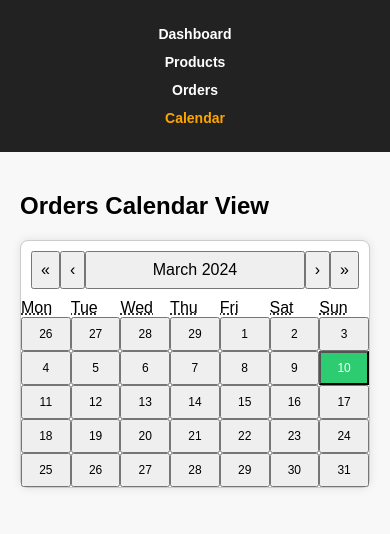
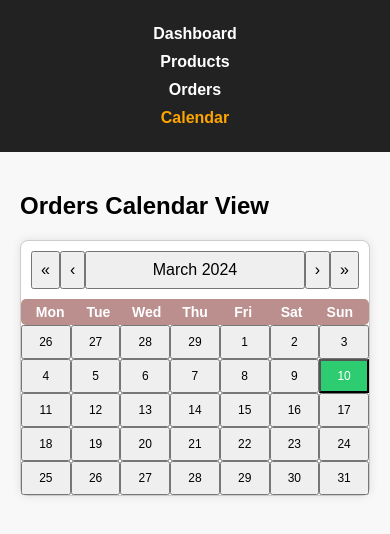
Before and after one commit to raghuvarun836/ERP_System, a React (Create React App) app: page /calendar in a window 390 px wide. Shown: the top 534 px of the page. Built offline with nearby package versions, Linux system fonts and the light colour scheme.

Commit message:
made the modals responsive and adjusted some colors

```diff
--- a/src/App.css
+++ b/src/App.css
@@ -65,11 +65,6 @@ body {
     gap: 10px;
   }
 
-  .nav a {
-    padding: 8px;
-    font-size: 14px;
-  }
-
   table {
     overflow-x: auto; /* horizontal scroll to tables */
     display: block;
@@ -81,4 +76,8 @@ body {
     min-width: 100px;
     box-sizing: border-box;
   }
+
+  .modal{
+    width: 80%;
+  }
 }
--- a/src/components/Orders.css
+++ b/src/components/Orders.css
@@ -87,9 +87,3 @@
   .view-button:hover{
     background-color: #4caf50;
   }
-
-  @media (max-width: 600px) {
-    .modal {
-      max-width: 90%;
-    }
-  }
--- a/src/components/Orders.jsx
+++ b/src/components/Orders.jsx
@@ -46,7 +46,6 @@ function Orders() {
     <div className='container'>
       <h2>Orders Management</h2>
 
-      {/* View Order Modal */}
       <Modal
         isOpen={isViewModalOpen}
         onRequestClose={() => setViewModalOpen(false)}
--- a/src/components/OrdersCalendarView.css
+++ b/src/components/OrdersCalendarView.css
@@ -14,6 +14,27 @@
   border-radius: 8px;
   box-shadow: 0 0 10px rgba(0, 0, 0, 0.1);
 }
+
+.react-calendar__month-view__weekdays {
+  display: flex;
+  justify-content: space-between;
+  background-color: rosybrown;
+  color: #fff;
+  padding: 5px;
+  border-radius: 5px;
+}
+
+.react-calendar__month-view__weekdays__weekday {
+  flex: 1;
+  text-align: center;
+  font-size: 14px;
+  font-weight: bold;
+}
+
+.react-calendar__month-view__weekdays__weekday abbr {
+  text-decoration: none;
+}
+
 
 .react-calendar__tile {
   padding: 8px;
@@ -94,8 +115,4 @@
   .calendar-container {
     margin-top: 10px;
   }
-
-  .modal {
-    max-width: 100%;
-  }
 }
--- a/src/components/OrdersCalendarView.jsx
+++ b/src/components/OrdersCalendarView.jsx
@@ -5,7 +5,6 @@ import initialOrders from './orderData';
 import './OrdersCalendarView.css';
 
 function OrdersCalendarView() {
-  // Remove setOrders if not used
   const [selectedDate, setSelectedDate] = useState(new Date());
   const [selectedOrders, setSelectedOrders] = useState([]);
   const [selectedDeliveries, setSelectedDeliveries] = useState([]);
@@ -34,7 +33,6 @@ function OrdersCalendarView() {
     <div className='container'>
       <h2>Orders Calendar View</h2>
 
-      {/* Calendar */}
       <div className="calendar-container">
         <Calendar
           onChange={handleDateChange}
@@ -42,7 +40,6 @@ function OrdersCalendarView() {
         />
       </div>
 
-      {/* Orders Modal */}
       <Modal
         isOpen={isModalOpen}
         onRequestClose={handleModalClose}
@@ -63,7 +60,6 @@ function OrdersCalendarView() {
         </div>
 
         <div>
-          {/* Display deliveries */}
           <h3>Deliveries:</h3>
           {selectedDeliveries.map((delivery) => (
             <div key={delivery.id}>
--- a/src/components/Products.css
+++ b/src/components/Products.css
@@ -133,8 +133,4 @@ tr:hover {
     font-size: 12px;
     padding: 8px;
   }
-
-  .modal {
-    width: 80%;
-  }
 }
--- a/src/components/Products.jsx
+++ b/src/components/Products.jsx
@@ -49,7 +49,6 @@ function Products() {
     <div className='container'>
       <h2>Products Management</h2>
 
-      {/* Add Product Modal */}
       <Modal
         isOpen={isAddModalOpen}
         onRequestClose={() => setAddModalOpen(false)}
@@ -95,7 +94,6 @@ function Products() {
         </div>
       </Modal>
 
-      {/* Edit Product Modal */}
       <Modal
         isOpen={isEditModalOpen}
         onRequestClose={() => setEditModalOpen(false)}
--- a/src/components/orderData.jsx
+++ b/src/components/orderData.jsx
@@ -2,7 +2,7 @@ const initialOrders = [
     { id: 1, customerName: 'Ramesh', orderDate: '2024-03-25', expectedDeliveryDate: '2024-03-30', status: 'Pending' },
     { id: 2, customerName: 'Suresh', orderDate: '2024-03-20', expectedDeliveryDate: '2024-03-24', status: 'Shipped' },
     { id: 3, customerName: 'Mahesh', orderDate: '2024-03-12', expectedDeliveryDate: '2024-03-16', status: 'Delivered' },
-    // ... can add more
+    // ... can add more ...
   ];
 
   export default initialOrders;
```
